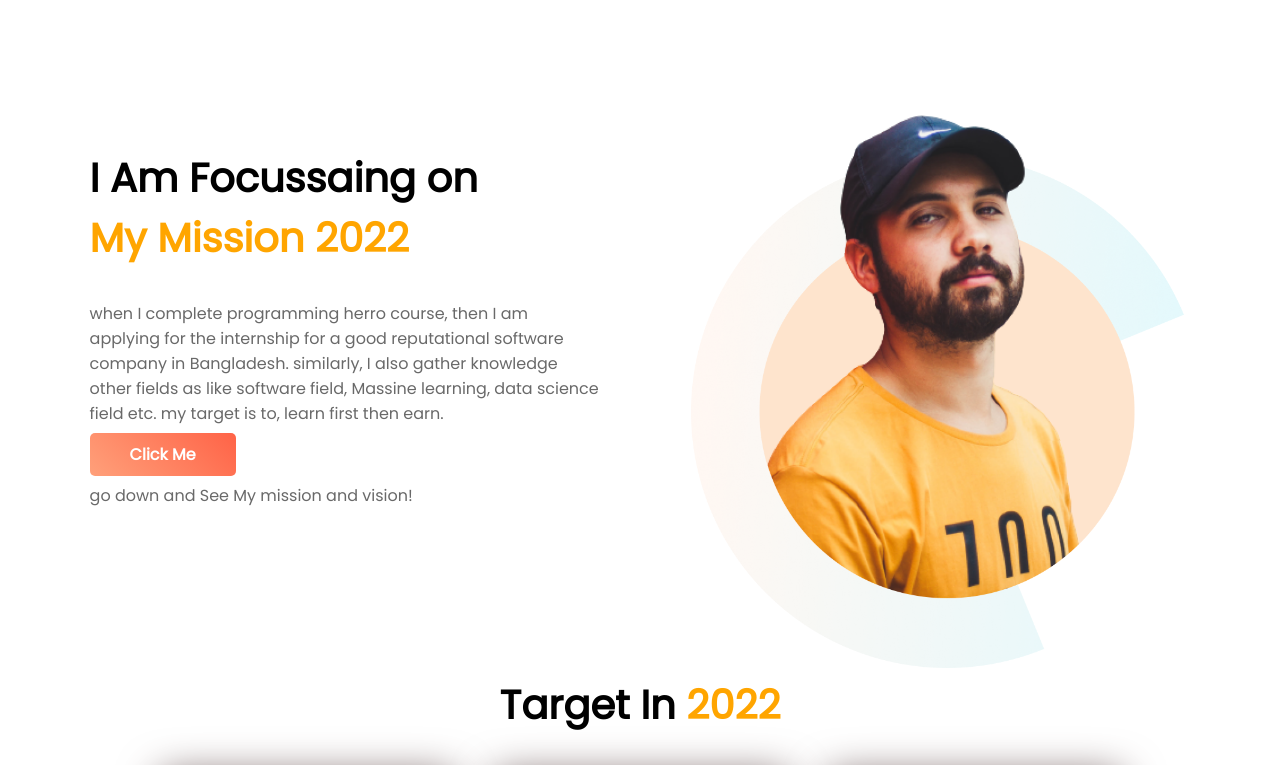
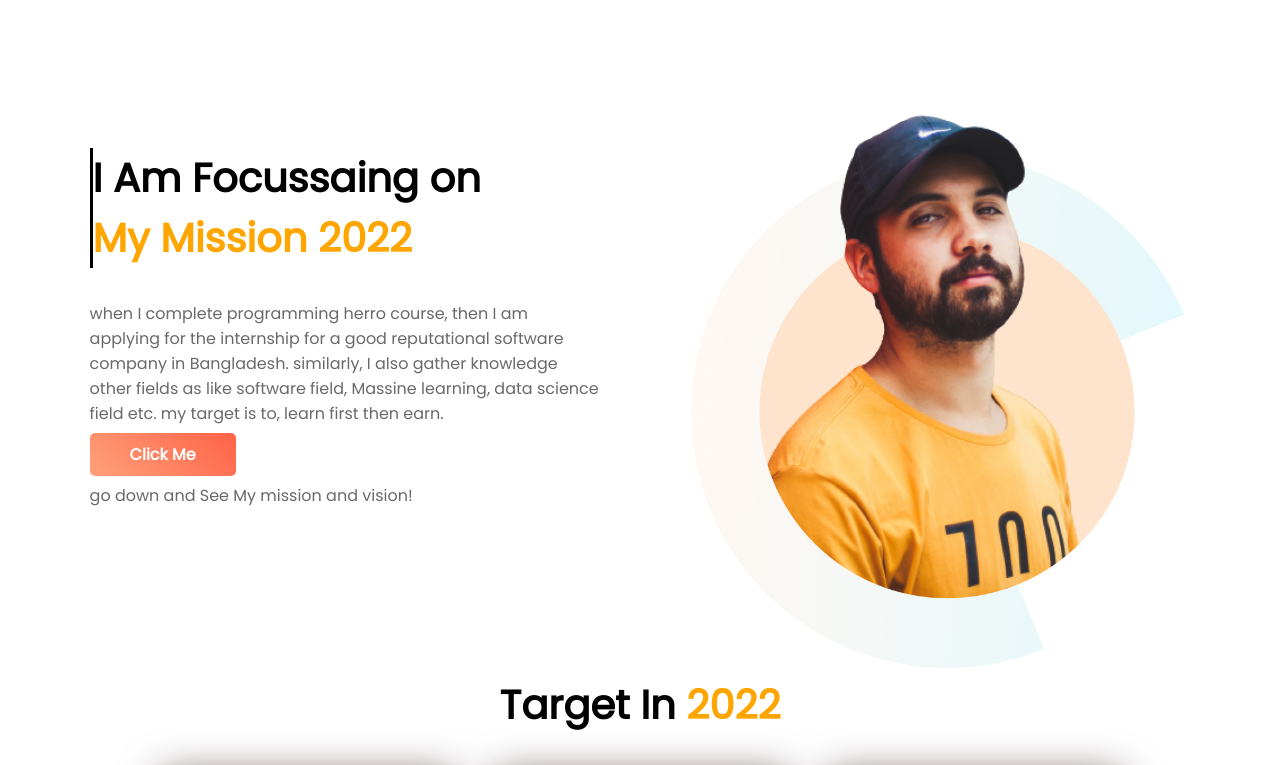
Before and after one commit to FaridHosen/assignment1, a plain HTML site: page index.html in a window 1280 px wide. Shown: the top 765 px of the page. Drawn offline with Linux system fonts and the light colour scheme.

Commit message:
some edeting

```diff
--- a/index.html
+++ b/index.html
@@ -13,7 +13,7 @@
 <body>
     <section>
         <div class="width" id="up">
-            <h1 class="border">I Am Focussaing on<br><span>My Mission 2022</span> </h1>
+            <h1 id="line">I Am Focussaing on<br><span>My Mission 2022</span> </h1>
             <p> when I complete programming herro course, then I am applying for the internship
                 for a good reputational software company in Bangladesh. similarly, I also gather knowledge other fields
                 as like software field, Massine learning, data science field etc. my target is to, learn first then
@@ -95,6 +95,8 @@
                 computer science and engineering at Fareast International University.
                 I am also learning programming.
             </p>
+            <a class="button" target="_blank" href="https://www.linkedin.com/in/farid-hossain-539843144/"> See More
+                Details</a>
         </div>
     </section>
 
--- a/style.css
+++ b/style.css
@@ -1,6 +1,13 @@
 body{
     font-family: 'Poppins', sans-serif;
     margin: 0;
+}
+#line{
+    border-left-style: solid;
+    margin-right: 5px;
+    padding-right: 2px;
+
+
 }
 
 .width{
```
